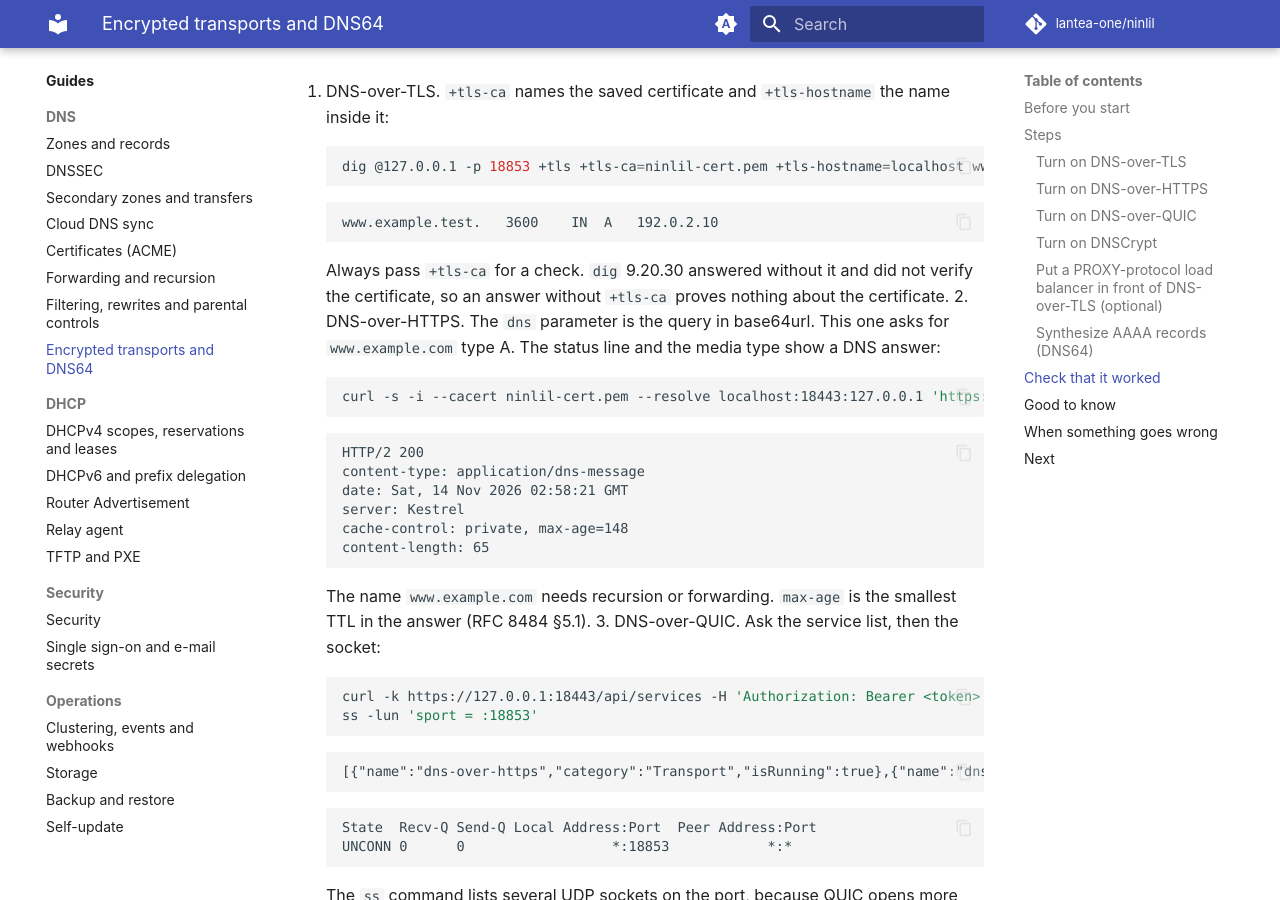
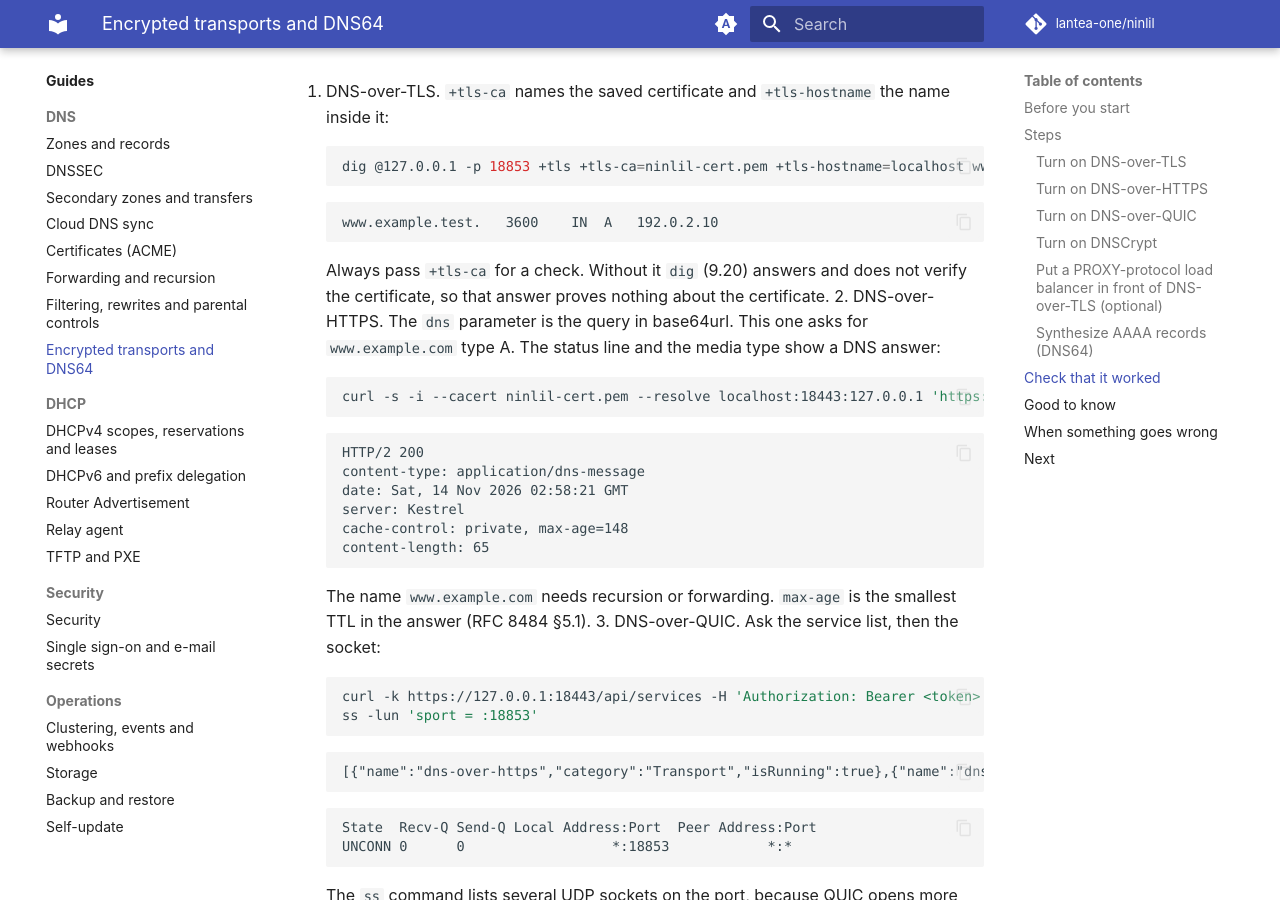
Before and after one commit to lantea-one/ninlil, an MkDocs documentation site: the page built from pages/docs/guides/dns/encrypted-transports.md, in a window 1280 px wide and 900 px high, scrolled down 4662 px. Built offline with MkDocs 1.6.1 and Material for MkDocs 9.7.7, drawn with Linux system fonts in a browser that asks for light colours.

Commit message:
The dig check for DNS-over-TLS states in the present tense that dig answers without verifying
Refs #442

Co-Authored-By: Claude Fable 5.2 <noreply@anthropic.com>
Claude-Session: https://claude.ai/code/session_01T33E3pmQvqkTriyQUMNUTK

````diff
--- a/pages/docs/guides/dns/encrypted-transports.md
+++ b/pages/docs/guides/dns/encrypted-transports.md
@@ -211,8 +211,8 @@ That is safe only on the machine that runs Ninlil; see [Self-signed certificate]
     www.example.test.	3600	IN	A	192.0.2.10
     ```
 
-    Always pass `+tls-ca` for a check. `dig` 9.20.30 answered without it and did not verify the
-    certificate, so an answer without `+tls-ca` proves nothing about the certificate.
+    Always pass `+tls-ca` for a check. Without it `dig` (9.20) answers and does not verify the
+    certificate, so that answer proves nothing about the certificate.
 2. DNS-over-HTTPS. The `dns` parameter is the query in base64url. This one asks for `www.example.com`
    type A. The status line and the media type show a DNS answer:
 
````
Also changed, not shown: README.md.
